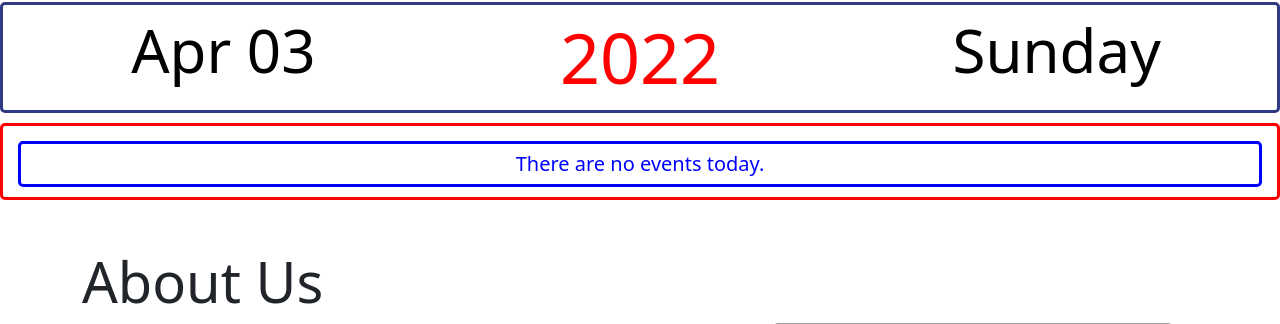
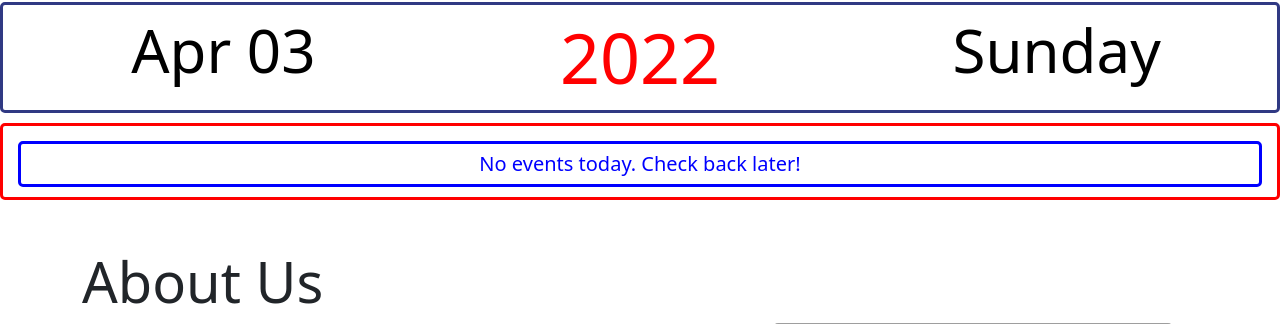
Before and after one commit to Prabakaran2712/NSS-Website, a PHP site: page / in a window 1280 px wide. Shown: the part 906-1230 px from the top of the page. Run offline with PHP 8.4, Linux system fonts and the light colour scheme; data comes from the database, SQL or seed files in the repository; data that the repository does not hold is empty; grey boxes are pictures that could not be loaded.

Commit message:
change no events message

```diff
--- a/views/welcome.php
+++ b/views/welcome.php
@@ -61,7 +61,7 @@
       }
 if($flag==1){
       echo "<div class='col-sm-12' style='margin-top:10px;padding:10px;color:black;font-size:15px;height:auto;border-color:red;border-style:solid;border-radius:5px;'>";
-      echo '<ul id="ename">There are no events today.</ul></div>';}
+      echo '<ul id="ename">No events today. Check back later!</ul></div>';}
 
     echo '</div></div>';
       ?>
```
